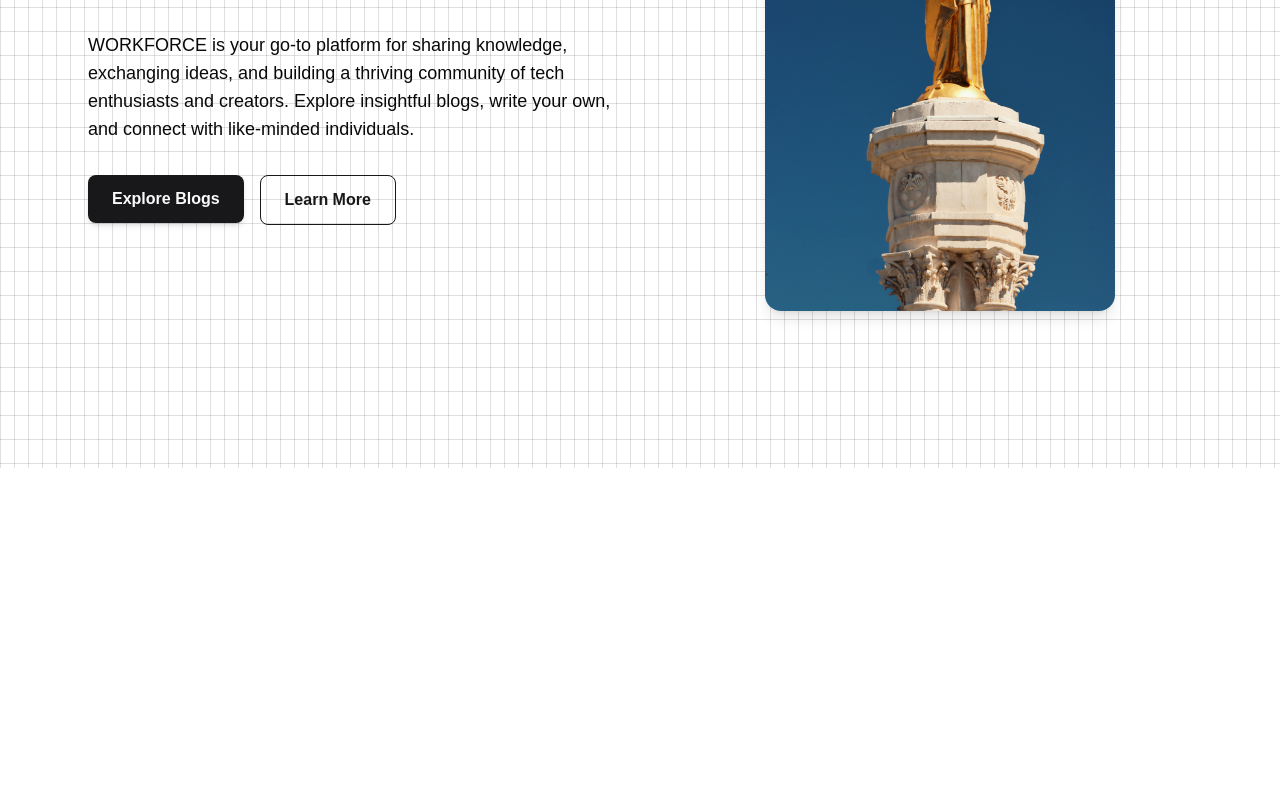
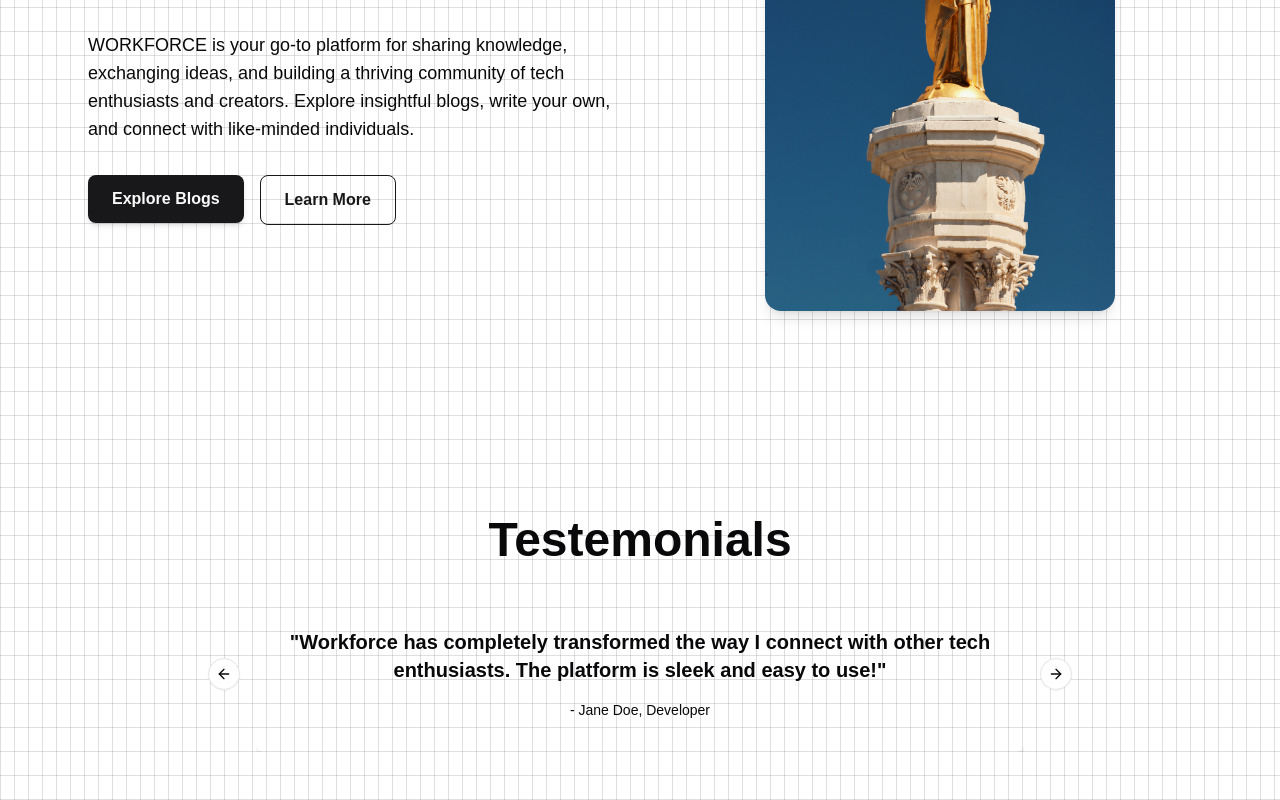
Before and after one commit to SwapnaneelR/WORKFORCE, a Next.js app: page / in a window 1280 px wide. Shown: the part 401-1201 px from the top of the page. Before the commit the page ends 869 px from the top, so only its background shows below. Built offline with nearby package versions, Linux system fonts and the light colour scheme.

Commit message:
Testimonials and Contact

```diff
--- a/app/contact/page.js
+++ b/app/contact/page.js
@@ -1,22 +1,26 @@
 // pages/contact.js
 import React from "react";
 import { Button } from "@/components/ui/button";
+import Link from "next/link";
 const Contact = () => {
   return (
     <div className="container mx-auto px-4 py-12">
       <div className="text-center mb-10">
         <h1 className="text-6xl font-bold">Contact Us</h1>
-        <p className="mt-5 text-lg ">
+        <p className="mt-5 text-lg">
           We would love to hear from you! Fill out the form below or reach out
-          via email : neel26ray@gmail.com
+          via email :{" "}
+          <a href="mailto:neel26ray@gmail.com" className="underline">
+            neel26ray@gmail.com
+          </a>
         </p>
       </div>
 
-      <div className="max-w-2xl mx-auto pt-0 px-8 rounded-lg shadow-md">
+      <div className="max-w-xl mx-auto pt-0 px-8 rounded-lg shadow-md">
         <form action="#" method="POST">
-          <div className="space-y-6">
-            <div>
-              <label htmlFor="name" className="block text-sm font-medium ">
+          <div className="space-y-5">
+            <div className="">
+              <label htmlFor="name" className="block text-lg font-medium ">
                 Your Name
               </label>
               <input
@@ -29,7 +33,7 @@ const Contact = () => {
             </div>
 
             <div>
-              <label htmlFor="email" className="block text-sm font-medium ">
+              <label htmlFor="email" className="block text-lg font-medium ">
                 Your Email
               </label>
               <input
@@ -42,7 +46,7 @@ const Contact = () => {
             </div>
 
             <div>
-              <label htmlFor="message" className="block text-sm font-medium ">
+              <label htmlFor="message" className="block text-lg font-medium ">
                 Your Message
               </label>
               <textarea
--- a/app/page.js
+++ b/app/page.js
@@ -2,10 +2,18 @@
 import React from "react";
 import Link from "next/link";
 import Image from "next/image"; // Import Image component
+import {
+  Carousel,
+  CarouselContent,
+  CarouselItem,
+  CarouselNext,
+  CarouselPrevious,
+} from "@/components/ui/carousel";
 
 const Home = () => {
   return (
-    <div className="min-h-screen flex flex-col md:flex-row items-center justify-between px-6 md:px-16 ">
+    <>
+      <main className="min-h-screen flex flex-col md:flex-row items-center justify-between px-6 md:px-16 ">
         {/* Left Section: Text and Buttons */}
         <div className="md:w-1/2 mx-6 text-center md:text-left mb-12 md:mb-0">
           <h1 className="text-5xl font-bold mb-6">Welcome to WORKFORCE</h1>
@@ -39,7 +47,98 @@ const Home = () => {
             className="rounded-2xl shadow-lg "
           />
         </div>
+      </main>
+      <TestimonialsPage />
+    </>
+  );
+};
+
+const PricingPage = () => {
+  <video src=""></video>;
+};
+
+const TestimonialsPage = () => {
+  return (
+    <main className=" h-fill  flex items-center justify-center">
+      <div className="max-w-4xl w-full sm:px-6 md:px-16  py-12">
+        <h1 className="text-5xl font-bold text-center mb-8">Testemonials</h1>
+
+        <Carousel opts={{ loop: true }} className="relative">
+          {/* Carousel Content */}
+          <CarouselContent>
+            {/* Testimonial 1 */}
+            <CarouselItem>
+              <div className="p-8 rounded-lg shadow-lg flex flex-col items-center text-center">
+                <p className="text-xl font-semibold">
+                  "Workforce has completely transformed the way I connect with
+                  other tech enthusiasts. The platform is sleek and easy to
+                  use!"
+                </p>
+                <span className="mt-4 text-sm font-medium">
+                  - Jane Doe, Developer
+                </span>
               </div>
+            </CarouselItem>
+
+            {/* Testimonial 2 */}
+            <CarouselItem>
+              <div className="p-8 rounded-lg shadow-lg flex flex-col items-center text-center">
+                <p className="text-xl font-semibold">
+                  "The blogging tools on workforce are top-notch. It is so
+                  simple to share my ideas and collaborate with others."
+                </p>
+                <span className="mt-4 text-sm font-medium">
+                  - John Smith, Tech Blogger
+                </span>
+              </div>
+            </CarouselItem>
+
+            {/* Testimonial 3 */}
+            <CarouselItem>
+              <div className="p-8 rounded-lg shadow-lg flex flex-col items-center text-center">
+                <p className="text-xl font-semibold">
+                  "I have never seen such a well-designed platform for sharing
+                  knowledge. WORKFORCE is amazing!"
+                </p>
+                <span className="mt-4 text-sm font-medium">
+                  - Emily Johnson, Designer
+                </span>
+              </div>
+            </CarouselItem>
+
+            {/* Testimonial 4 */}
+            <CarouselItem>
+              <div className="p-8 rounded-lg shadow-lg flex flex-col items-center text-center">
+                <p className="text-xl font-semibold">
+                  "This platform truly fosters collaboration and creativity.
+                  workforce is perfect for tech enthusiasts like me."
+                </p>
+                <span className="mt-4 text-sm font-medium">
+                  - Michael Brown, Software Engineer
+                </span>
+              </div>
+            </CarouselItem>
+
+            {/* Testimonial 5 */}
+            <CarouselItem>
+              <div className="p-8 rounded-lg shadow-lg flex flex-col items-center text-center">
+                <p className="text-xl font-semibold">
+                  "WF empowers creators with the tools they need to thrive. I
+                  love being a part of this community!"
+                </p>
+                <span className="mt-4 text-sm font-medium">
+                  - Sarah Wilson, Content Creator
+                </span>
+              </div>
+            </CarouselItem>
+          </CarouselContent>
+
+          <CarouselPrevious></CarouselPrevious>
+
+          <CarouselNext></CarouselNext>
+        </Carousel>
+      </div>
+    </main>
   );
 };
 
--- /dev/null
+++ b/components/ui/carousel.jsx
@@ -0,0 +1,194 @@
+"use client";
+import * as React from "react"
+import useEmblaCarousel from "embla-carousel-react";
+import { ArrowLeft, ArrowRight } from "lucide-react"
+
+import { cn } from "@/lib/utils"
+import { Button } from "@/components/ui/button"
+
+const CarouselContext = React.createContext(null)
+
+function useCarousel() {
+  const context = React.useContext(CarouselContext)
+
+  if (!context) {
+    throw new Error("useCarousel must be used within a <Carousel />")
+  }
+
+  return context
+}
+
+const Carousel = React.forwardRef((
+  {
+    orientation = "horizontal",
+    opts,
+    setApi,
+    plugins,
+    className,
+    children,
+    ...props
+  },
+  ref
+) => {
+  const [carouselRef, api] = useEmblaCarousel({
+    ...opts,
+    axis: orientation === "horizontal" ? "x" : "y",
+  }, plugins)
+  const [canScrollPrev, setCanScrollPrev] = React.useState(false)
+  const [canScrollNext, setCanScrollNext] = React.useState(false)
+
+  const onSelect = React.useCallback((api) => {
+    if (!api) {
+      return
+    }
+
+    setCanScrollPrev(api.canScrollPrev())
+    setCanScrollNext(api.canScrollNext())
+  }, [])
+
+  const scrollPrev = React.useCallback(() => {
+    api?.scrollPrev()
+  }, [api])
+
+  const scrollNext = React.useCallback(() => {
+    api?.scrollNext()
+  }, [api])
+
+  const handleKeyDown = React.useCallback((event) => {
+    if (event.key === "ArrowLeft") {
+      event.preventDefault()
+      scrollPrev()
+    } else if (event.key === "ArrowRight") {
+      event.preventDefault()
+      scrollNext()
+    }
+  }, [scrollPrev, scrollNext])
+
+  React.useEffect(() => {
+    if (!api || !setApi) {
+      return
+    }
+
+    setApi(api)
+  }, [api, setApi])
+
+  React.useEffect(() => {
+    if (!api) {
+      return
+    }
+
+    onSelect(api)
+    api.on("reInit", onSelect)
+    api.on("select", onSelect)
+
+    return () => {
+      api?.off("select", onSelect)
+    };
+  }, [api, onSelect])
+
+  return (
+    (<CarouselContext.Provider
+      value={{
+        carouselRef,
+        api: api,
+        opts,
+        orientation:
+          orientation || (opts?.axis === "y" ? "vertical" : "horizontal"),
+        scrollPrev,
+        scrollNext,
+        canScrollPrev,
+        canScrollNext,
+      }}>
+      <div
+        ref={ref}
+        onKeyDownCapture={handleKeyDown}
+        className={cn("relative", className)}
+        role="region"
+        aria-roledescription="carousel"
+        {...props}>
+        {children}
+      </div>
+    </CarouselContext.Provider>)
+  );
+})
+Carousel.displayName = "Carousel"
+
+const CarouselContent = React.forwardRef(({ className, ...props }, ref) => {
+  const { carouselRef, orientation } = useCarousel()
+
+  return (
+    (<div ref={carouselRef} className="overflow-hidden">
+      <div
+        ref={ref}
+        className={cn(
+          "flex",
+          orientation === "horizontal" ? "-ml-4" : "-mt-4 flex-col",
+          className
+        )}
+        {...props} />
+    </div>)
+  );
+})
+CarouselContent.displayName = "CarouselContent"
+
+const CarouselItem = React.forwardRef(({ className, ...props }, ref) => {
+  const { orientation } = useCarousel()
+
+  return (
+    (<div
+      ref={ref}
+      role="group"
+      aria-roledescription="slide"
+      className={cn(
+        "min-w-0 shrink-0 grow-0 basis-full",
+        orientation === "horizontal" ? "pl-4" : "pt-4",
+        className
+      )}
+      {...props} />)
+  );
+})
+CarouselItem.displayName = "CarouselItem"
+
+const CarouselPrevious = React.forwardRef(({ className, variant = "outline", size = "icon", ...props }, ref) => {
+  const { orientation, scrollPrev, canScrollPrev } = useCarousel()
+
+  return (
+    (<Button
+      ref={ref}
+      variant={variant}
+      size={size}
+      className={cn("absolute  h-8 w-8 rounded-full", orientation === "horizontal"
+        ? "-left-12 top-1/2 -translate-y-1/2"
+        : "-top-12 left-1/2 -translate-x-1/2 rotate-90", className)}
+      disabled={!canScrollPrev}
+      onClick={scrollPrev}
+      {...props}>
+      <ArrowLeft className="h-4 w-4" />
+      <span className="sr-only">Previous slide</span>
+    </Button>)
+  );
+})
+CarouselPrevious.displayName = "CarouselPrevious"
+
+const CarouselNext = React.forwardRef(({ className, variant = "outline", size = "icon", ...props }, ref) => {
+  const { orientation, scrollNext, canScrollNext } = useCarousel()
+
+  return (
+    (<Button
+      ref={ref}
+      variant={variant}
+      size={size}
+      className={cn("absolute h-8 w-8 rounded-full", orientation === "horizontal"
+        ? "-right-12 top-1/2 -translate-y-1/2"
+        : "-bottom-12 left-1/2 -translate-x-1/2 rotate-90", className)}
+      disabled={!canScrollNext}
+      onClick={scrollNext}
+      {...props}>
+      <ArrowRight className="h-4 w-4" />
+      <span className="sr-only">Next slide</span>
+    </Button>)
+  );
+})
+CarouselNext.displayName = "CarouselNext"
+
+export { Carousel, CarouselContent, CarouselItem, CarouselPrevious, CarouselNext };
--- a/package.json
+++ b/package.json
@@ -14,6 +14,7 @@
     "@radix-ui/react-slot": "^1.1.1",
     "class-variance-authority": "^0.7.1",
     "clsx": "^2.1.1",
+    "embla-carousel-react": "^8.5.1",
     "lucide-react": "^0.469.0",
     "next": "15.1.3",
     "next-themes": "^0.4.4",
```
Also changed, not shown: 1 other file (tests, documents, lock files or other folders). Lines whose indentation alone changed are shown as unchanged.
